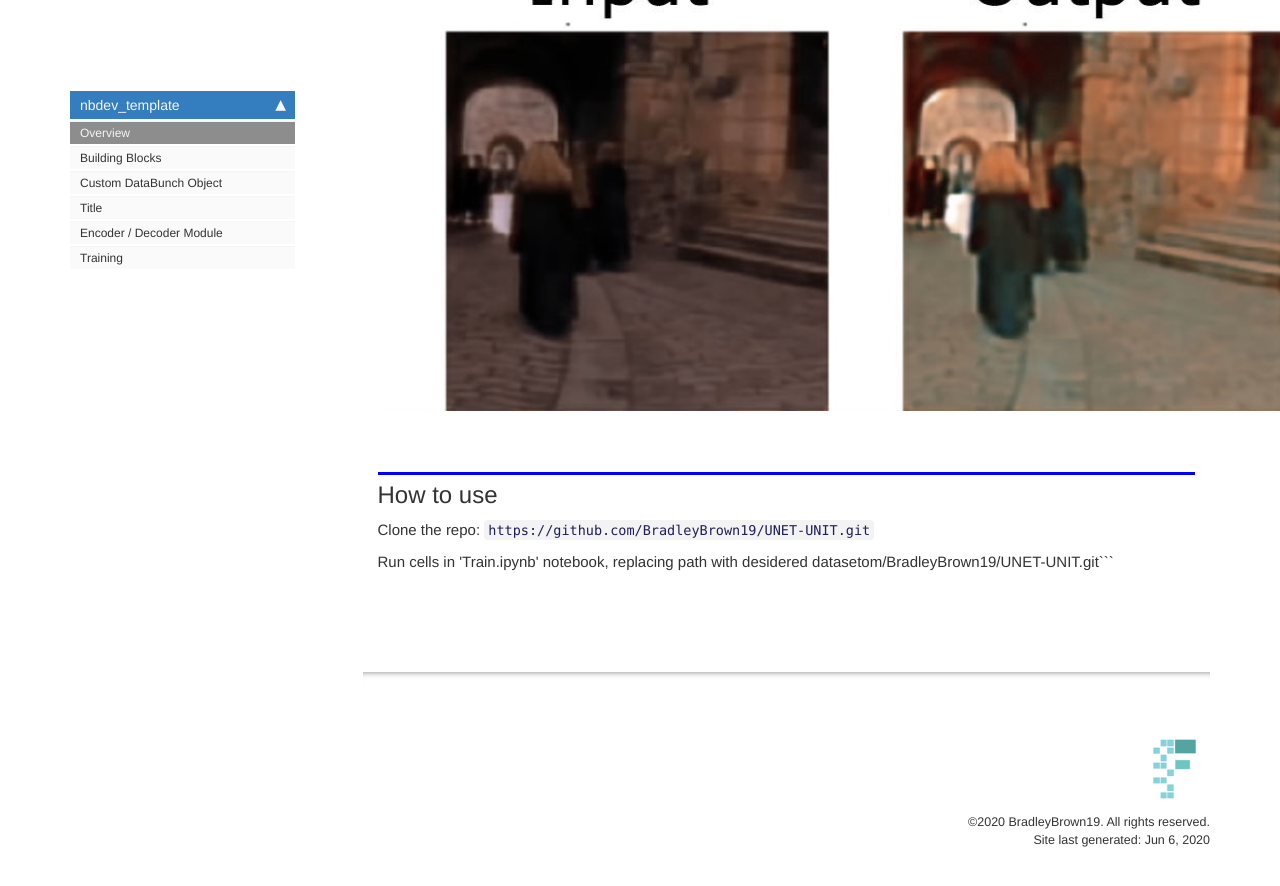
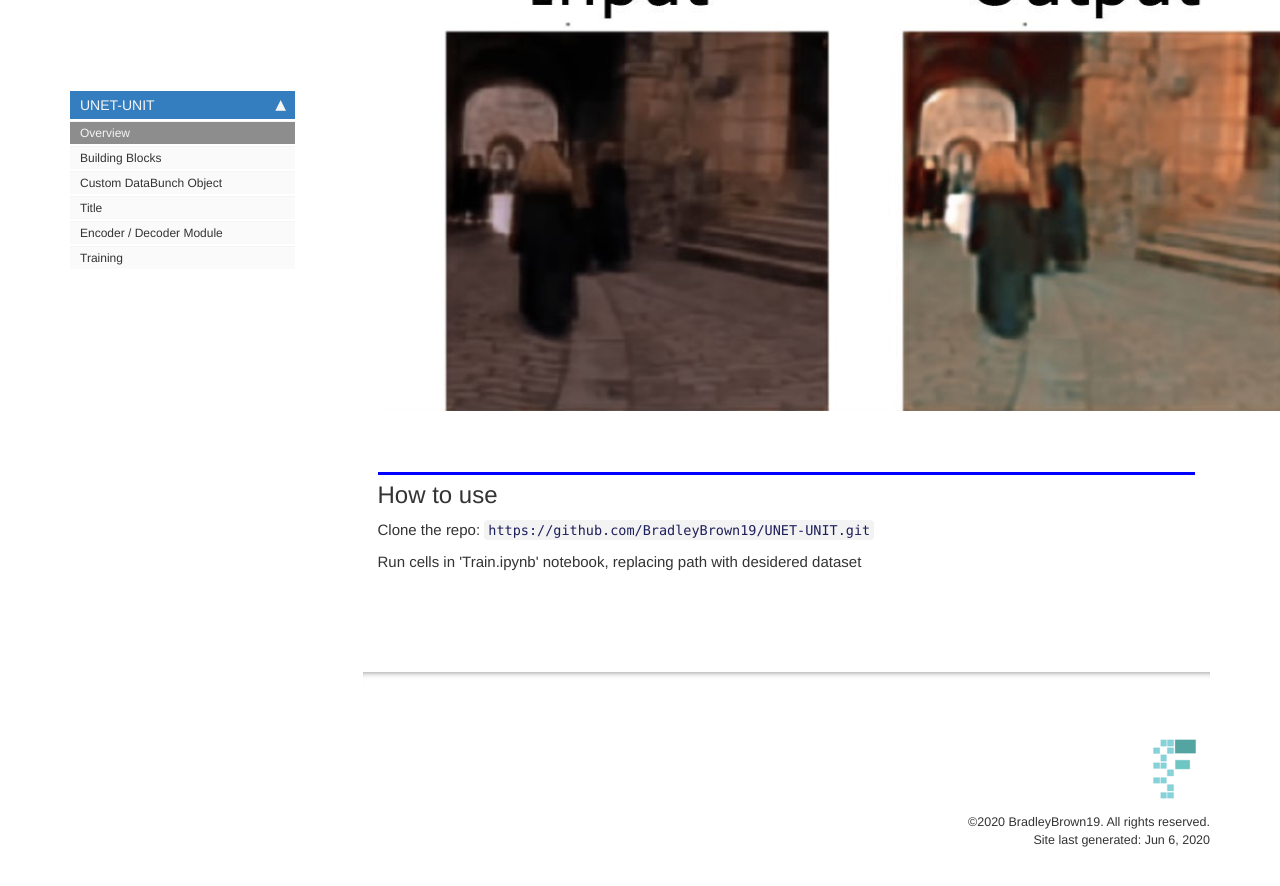
Before and after one commit to BradleyBrown19/UNET-UNIT, a Jekyll site: the page built from docs/index.html, in a window 1280 px wide and 900 px high, scrolled down 970 px. Shown: the top 886 px of the window. Built offline with Jekyll 4.4.1, drawn with Linux system fonts in a browser that asks for light colours; nearby versions of some CDN libraries; comment, search, counter and statistics services are not loaded.

Commit message:
changing owner of documentation

````diff
--- /dev/null
+++ b/UNET-UNIT/__init__.py
@@ -0,0 +1 @@
+__version__ = "0.0.1"
--- a/docs/_config.yml
+++ b/docs/_config.yml
@@ -61,4 +61,4 @@
 permalink: pretty
 
 theme: jekyll-theme-cayman
-baseurl: /nbdev_template/
+baseurl: /UNET-UNIT/
--- a/docs/_data/sidebars/home_sidebar.yml
+++ b/docs/_data/sidebars/home_sidebar.yml
@@ -25,6 +25,6 @@
       title: Training
       url: /Training
     output: web
-    title: nbdev_template
+    title: UNET-UNIT
   output: web
   title: Sidebar
--- a/docs/index.html
+++ b/docs/index.html
@@ -29,8 +29,8 @@
 
 <div class="cell border-box-sizing text_cell rendered"><div class="inner_cell">
 <div class="text_cell_render border-box-sizing rendered_html">
-<p><img src="/nbdev_template/./winter2summer.png" alt="Winter to summer example">
-<img src="/nbdev_template/./animation2la.png" alt="Live action to animation example"></p>
+<p><img src="/UNET-UNIT/./winter2summer.png" alt="Winter to summer example">
+<img src="/UNET-UNIT/./animation2la.png" alt="Live action to animation example"></p>
 
 </div>
 </div>
@@ -45,7 +45,7 @@
 <div class="text_cell_render border-box-sizing rendered_html">
 <p>Clone the repo:
 <code>https://github.com/BradleyBrown19/UNET-UNIT.git</code></p>
-<p>Run cells in 'Train.ipynb' notebook, replacing path with desidered datasetom/BradleyBrown19/UNET-UNIT.git```</p>
+<p>Run cells in 'Train.ipynb' notebook, replacing path with desidered dataset</p>
 
 </div>
 </div>
--- a/docs/sidebar.json
+++ b/docs/sidebar.json
@@ -1,5 +1,5 @@
 {
-  "nbdev_template": {
+  "UNET-UNIT": {
     "Overview": "/",
     "Building Blocks": "/BuildingBlocks",
     "Custom DataBunch Object": "/UNET-UNIT_dev",
````
Also changed, not shown: UNET-UNIT/_nbdev.py (added, +13 -0 lines), README.md, 2 other files.
